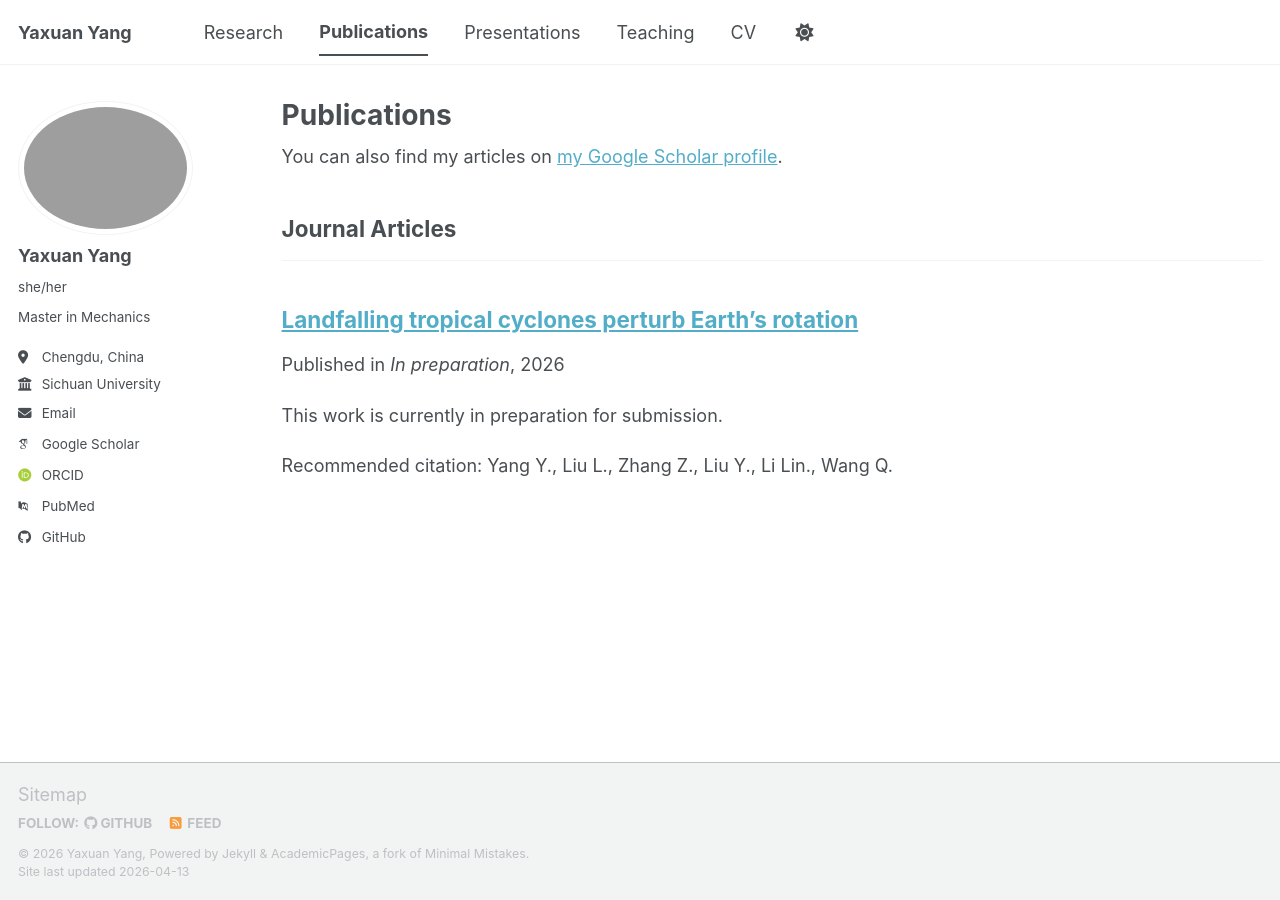
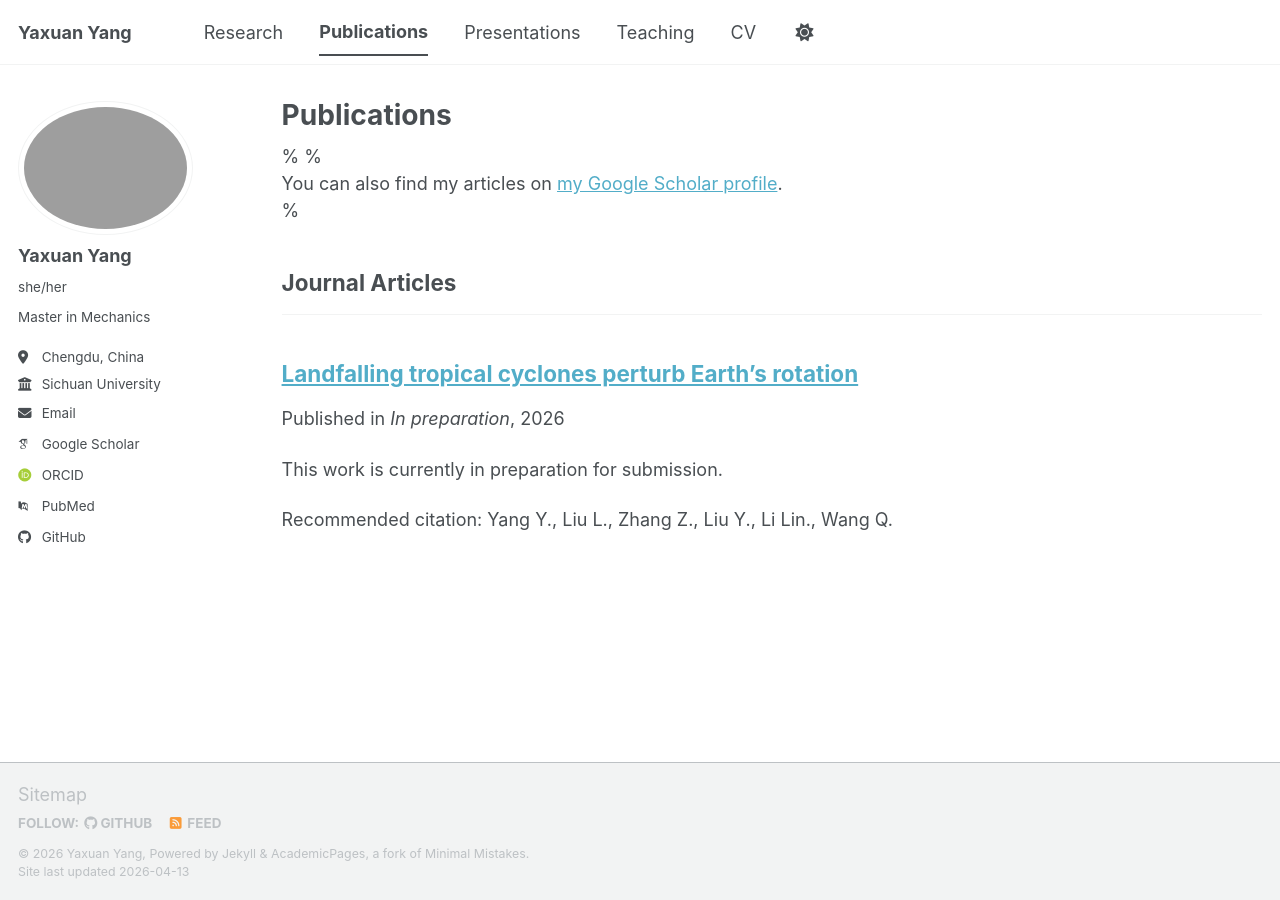
Before and after one commit to yyx-git/yyx-git.github.io, a Jekyll site: the page built from _pages/publications.html, in a window 1280 px wide. Built offline with Jekyll 4.4.1, drawn with Linux system fonts in a browser that asks for light colours; some web fonts are replaced; a script bundle is joined from its source files by our own code; library files that are not in the unit come from our copies.

Commit message:
Update publications.html

```diff
--- a/_pages/publications.html
+++ b/_pages/publications.html
@@ -5,9 +5,9 @@
 author_profile: true
 ---
 
-{% if site.author.googlescholar %}
-  <div class="wordwrap">You can also find my articles on <a href="{{site.author.googlescholar}}">my Google Scholar profile</a>.</div>
-{% endif %}
+% {% if site.author.googlescholar %}
+%  <div class="wordwrap">You can also find my articles on <a href="{{site.author.googlescholar}}">my Google Scholar profile</a>.</div>
+% {% endif %}
 
 {% include base_path %}
 
```
